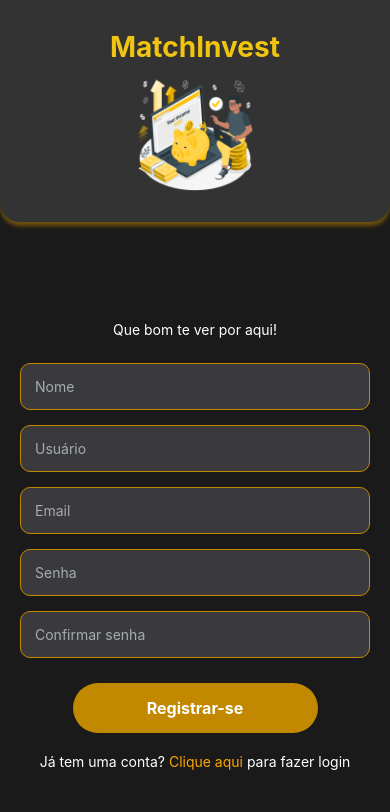
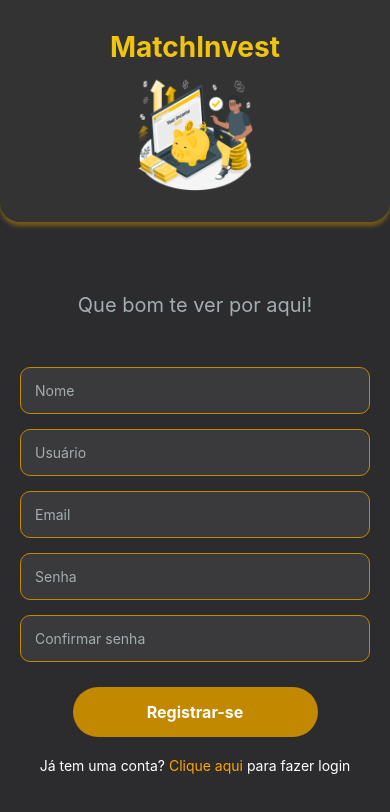
Before and after one commit to enzoolu/MatchInvest-FrontEnd, a React Native app: screen /Register in a window 390 px wide. Shown: the top 812 px of the page. Built offline with nearby package versions, Linux system fonts and the light colour scheme.

Commit message:
correcao tela de cadastro

```diff
--- a/src/screens/Register/styles.ts
+++ b/src/screens/Register/styles.ts
@@ -2,7 +2,7 @@ import styled from 'styled-components/native';
 
 export const Container = styled.View`
   flex: 1;
-  background-color: #1a1a1a;
+  background-color: #2C2C2E;
 `;
 
 export const Content = styled.View`
@@ -15,10 +15,10 @@ export const FormArea = styled.View`
 `;
 
 export const SubTitle = styled.Text`
-  font-size: 14px;
-  color: white;
+  font-size: 20px;
+  color: #A5ACAF;
   text-align: center;
-  margin: 25px 0;
+  margin-bottom: 50px;
 `;
 
 export const Input = styled.TextInput`
```
Also changed, not shown: src/screens/Register/index.tsx (line endings or trailing spaces).
